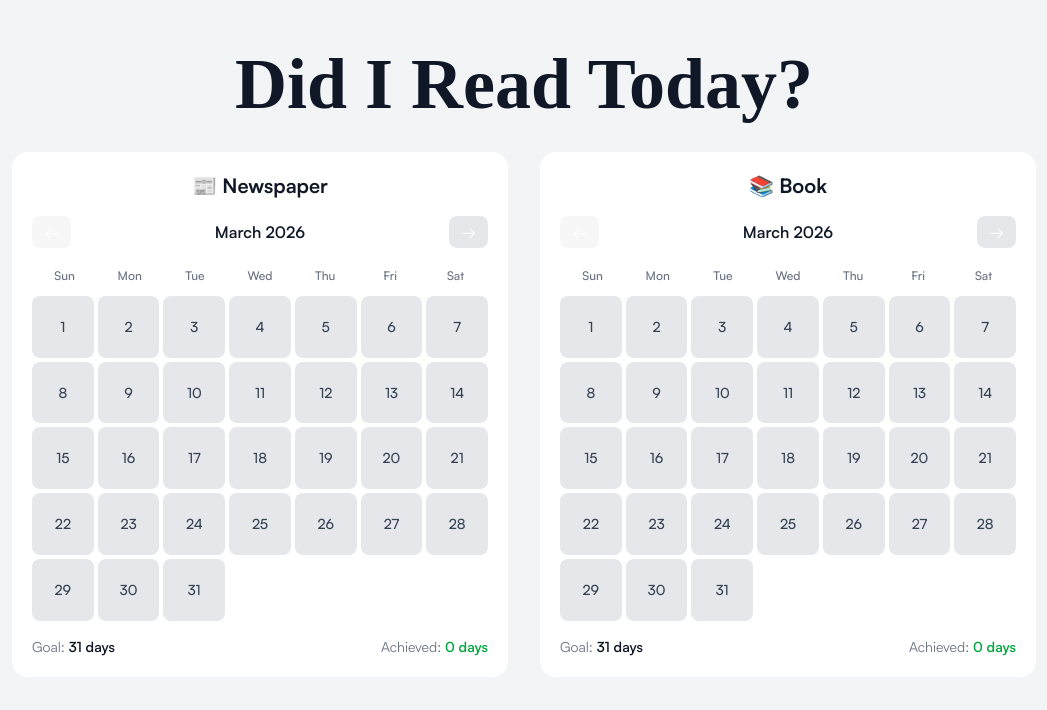
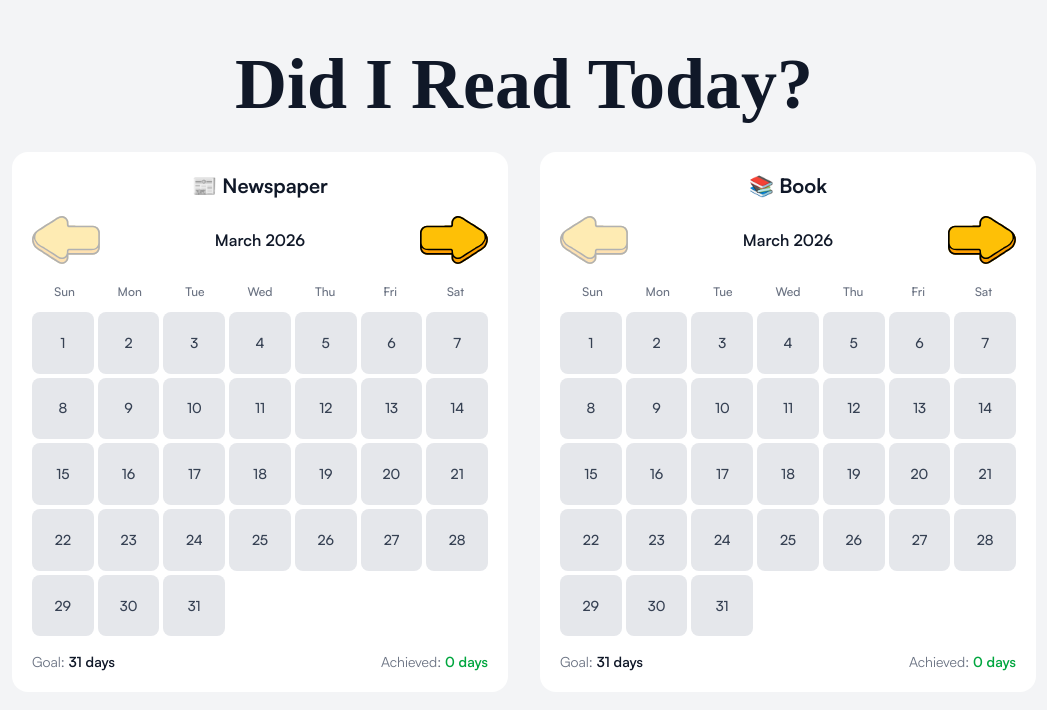
Before and after one commit to brixdorf/did-i-read, a React (Vite) app in the folder frontend/: page / in a window 1280 px wide. Shown: the top 710 px of the page, without its empty margins (116-1163 px from the left). Built offline with nearby package versions, Linux system fonts and the light colour scheme; a web font is replaced by a local one.

Commit message:
Replace emojis with icons

```diff
--- a/frontend/src/components/Calendar.jsx
+++ b/frontend/src/components/Calendar.jsx
@@ -1,4 +1,10 @@
 import { useState } from 'react'
+
+import checkIcon from '../assets/icons/check.svg'
+import leftArrow from '../assets/icons/left-arrow.svg'
+import rightArrow from '../assets/icons/right-arrow.svg'
+import leftArrowClicked from '../assets/icons/left-arrow-clicked.svg'
+import rightArrowClicked from '../assets/icons/right-arrow-clicked.svg'
 
 const MARCH_2026 = { month: 2, year: 2026 }
 // I have set a fixed start month because this is the month I started tracking.
@@ -21,6 +27,8 @@ function getFirstDayOfMonth(month, year) {
 export default function Calendar({ title }) {
   const [current, setCurrent] = useState({ month: MARCH_2026.month, year: MARCH_2026.year })
   const [checkedDays, setCheckedDays] = useState({})
+  const [pressLeft, setPressLeft] = useState(false)
+  const [pressRight, setPressRight] = useState(false)
 
   const daysInMonth = getDaysInMonth(current.month, current.year)
   const firstDay = getFirstDayOfMonth(current.month, current.year)
@@ -75,18 +83,21 @@ export default function Calendar({ title }) {
         <button
           onClick={prevMonth}
           disabled={isStart}
-          className="text-white px-3 py-1 rounded-lg bg-gray-200 dark:bg-gray-700 hover:bg-gray-600 disabled:opacity-30 disabled:cursor-not-allowed transition"
+          className="disabled:opacity-30 disabled:cursor-not-allowed transition"
+          onMouseDown={() => setPressLeft(true)}
+          onMouseUp={() => setPressLeft(false)}
         >
-          ←
+          {pressLeft ? <img src={leftArrowClicked} className="w-17"/> : <img src={leftArrow} className="w-17"/>}
         </button>
         <span className="text-gray-900 dark:text-white font-semibold">
           {MONTH_NAMES[current.month]} {current.year}
         </span>
         <button
           onClick={nextMonth}
-          className="text-white px-3 py-1 rounded-lg bg-gray-200 dark:bg-gray-700 hover:bg-gray-600 transition"
+          onMouseDown={() => setPressRight(true)}
+          onMouseUp={() => setPressRight(false)}
         >
-          →
+          {pressRight ? <img src={rightArrowClicked} className="w-17"/> : <img src={rightArrow} className="w-17"/>}
         </button>
       </div>
 
@@ -119,7 +130,7 @@ export default function Calendar({ title }) {
                   : 'bg-gray-200 dark:bg-gray-700 text-gray-700 dark:text-gray-300 hover:bg-gray-300 dark:hover:bg-gray-600'}
               `}
             >
-              {checked ? '✓' : day}
+              {checked ? <img src={checkIcon} className="w-5"/> : day}
             </button>
           )
         })}
```
